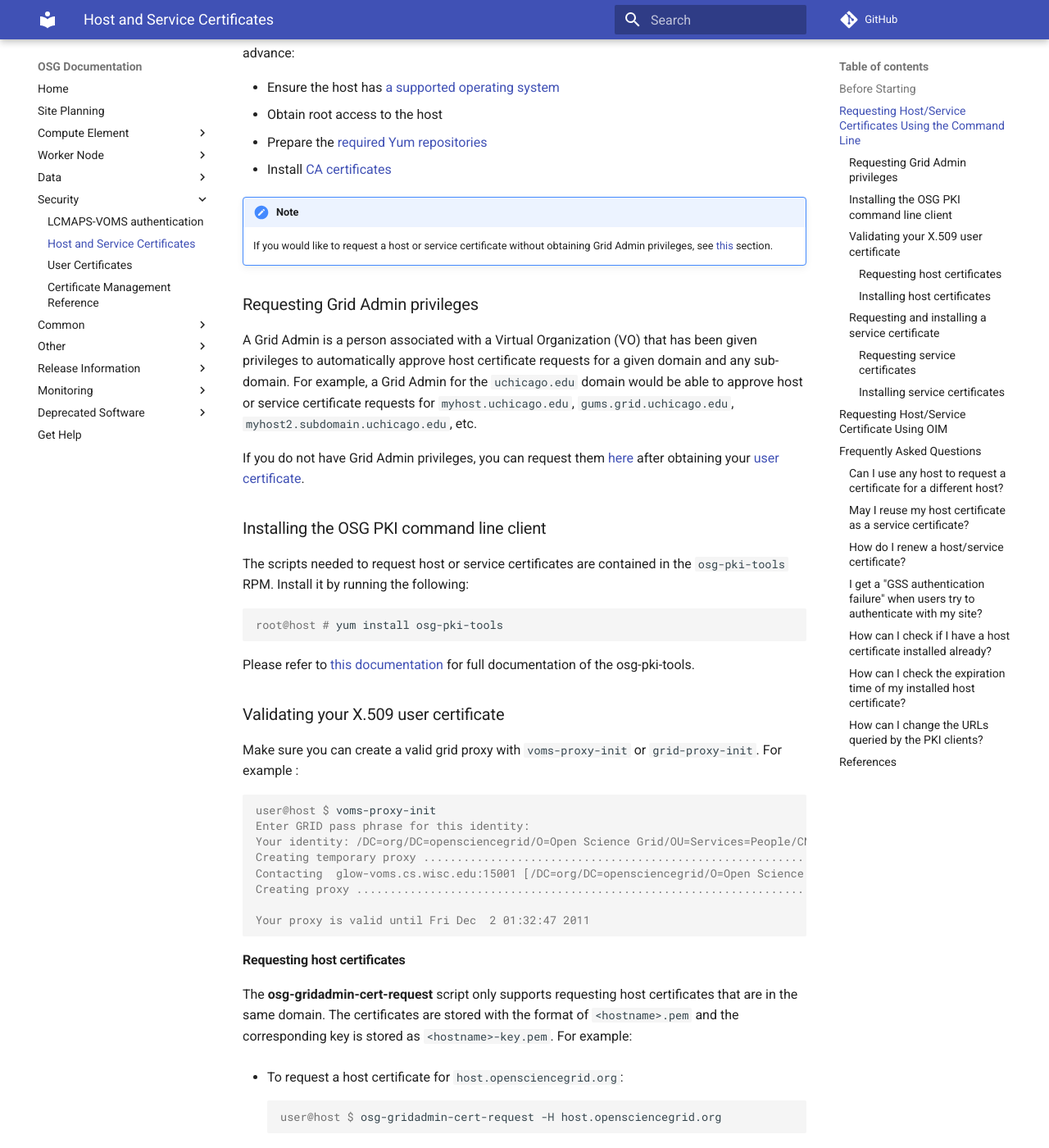
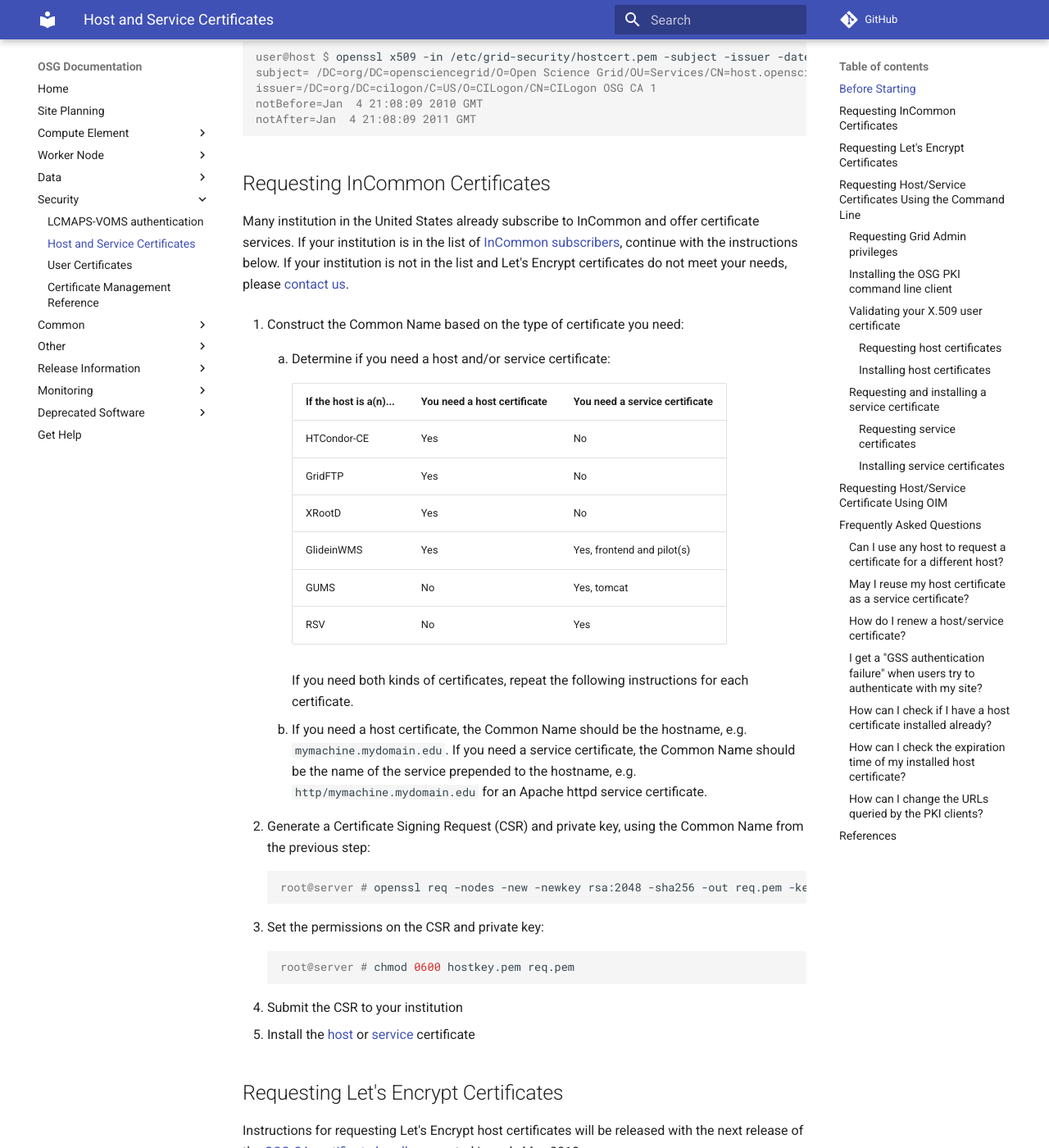
Before and after one commit to osg-htc/docs, an MkDocs documentation site: the page built from docs/security/host-certs.md, in a window 1280 px wide and 1400 px high, scrolled down 984 px. Shown: the whole window at 82% size. Built offline with MkDocs 1.6.1 and Material for MkDocs 9.7.7, drawn with Linux system fonts in a browser that asks for light colours; comment, search, counter and statistics services are not loaded; old or Windows-style settings are respelled for this version of MkDocs; some of the changed text lies outside the part shown.

Commit message:
First pass at InCommon host/service cert request instructions

````diff
--- a/docs/security/host-certs.md
+++ b/docs/security/host-certs.md
@@ -12,6 +12,22 @@
 hostname (e.g.  mymachine.mydomain.edu) while a service certificate will prepend
 a service name to the hostname (e.g. http/mymachine.mydomain.edu for an Apache
 httpd service certificate).
+
+Since October 2015 the OSG has run its own OSG CA service that handled host and service certificate requests.
+At the end of May 2018, this service will be retired;
+see [the policy details here](https://opensciencegrid.github.io/technology/policy/service-migrations-spring-2018/#osg-ca).
+To replace the OSG CA service, we suggest using one or more of the following services depending on your site's needs:
+
+- [InCommon](https://www.incommon.org/cert/): an IGTF-accredited CA for services that interact with the WLCG;
+  requires a subscription, generally held by an institution
+- [Let's Encrypt](https://letsencrypt.org/): a free, automated, and open CA frequently used for web services;
+  see the [security team's position on Let's Encrypt](https://opensciencegrid.github.io/security/LetsEncryptOSGCAbundle/)
+  for more details
+
+!!! tip "Recommendation"
+    Certificates issued from the OSG CA before the service retirement will still be valid until they expire.
+    Therefore, we recommend that you request certificates for any currently existing or planned hosts and services
+    prior to retirement.
 
 After reading this document you should be able to apply for and install a host
 or service certificate on a grid resource.  This document does not explain how
@@ -32,6 +48,56 @@
 notBefore=Jan  4 21:08:09 2010 GMT
 notAfter=Jan  4 21:08:09 2011 GMT
 ```
+
+Requesting InCommon Certificates
+--------------------------------
+
+Many institution in the United States already subscribe to InCommon and offer certificate services.
+If your institution is in the list of [InCommon subscribers](https://www.incommon.org/certificates/subscribers.html),
+continue with the instructions below.
+If your institution is not in the list and Let's Encrypt certificates do not meet your needs, please
+[contact us](/common/help.md).
+
+1. Construct the Common Name based on the type of certificate you need:
+
+    1. Determine if you need a host and/or service certificate:
+
+        | If the host is a(n)... | You need a host certificate | You need a service certificate |
+        |------------------------|-----------------------------|--------------------------------|
+        | HTCondor-CE            | Yes                         | No                             |
+        | GridFTP                | Yes                         | No                             |
+        | XRootD                 | Yes                         | No                             |
+        | GlideinWMS             | Yes                         | Yes, frontend and pilot(s)     |
+        | GUMS                   | No                          | Yes, tomcat                    |
+        | RSV                    | No                          | Yes                            |
+
+        If you need both kinds of certificates, repeat the following instructions for each certificate.
+
+    1. If you need a host certificate, the Common Name should be the hostname, e.g. `mymachine.mydomain.edu`.
+       If you need a service certificate, the Common Name should be the name of the service prepended to the hostname,
+       e.g. `http/mymachine.mydomain.edu` for an Apache httpd service certificate.
+
+1. Generate a Certificate Signing Request (CSR) and private key, using the Common Name from the previous step:
+
+        :::console
+        root@server # openssl req -nodes -new -newkey rsa:2048 -sha256 -out req.pem -keyout hostkey.pem -subj "/CN=%RED%<COMMON NAME>%ENDCOLOR%"
+
+1. Set the permissions on the CSR and private key:
+
+        :::console
+        root@server # chmod 0600 hostkey.pem req.pem
+
+1. Submit the CSR to your institution
+1. Install the [host](#installing-host-certificates) or [service](#installing-service-certificates) certificate
+
+Requesting Let's Encrypt Certificates
+-------------------------------------
+
+Instructions for requesting Let's Encrypt host certificates will be released with the next release of the
+[OSG CA certificate bundle](/common/ca.md), expected in early May 2018.
+
+See the [security team's position on Let's Encrypt](https://opensciencegrid.github.io/security/LetsEncryptOSGCAbundle/)
+for more details
 
 Requesting Host/Service Certificates Using the Command Line
 -----------------------------------------------------------
@@ -292,4 +358,5 @@
 References
 ------------
 
+-   [CILogon documentation for requesting InCommon certificates](http://www.cilogon.org/globus-with-incommon-ca)
 -   [Useful OpenSSL commands (from NCSA)](http://security.ncsa.illinois.edu/research/grid-howtos/usefulopenssl.html) - e.g. how to convert the format of your certificate.
````
